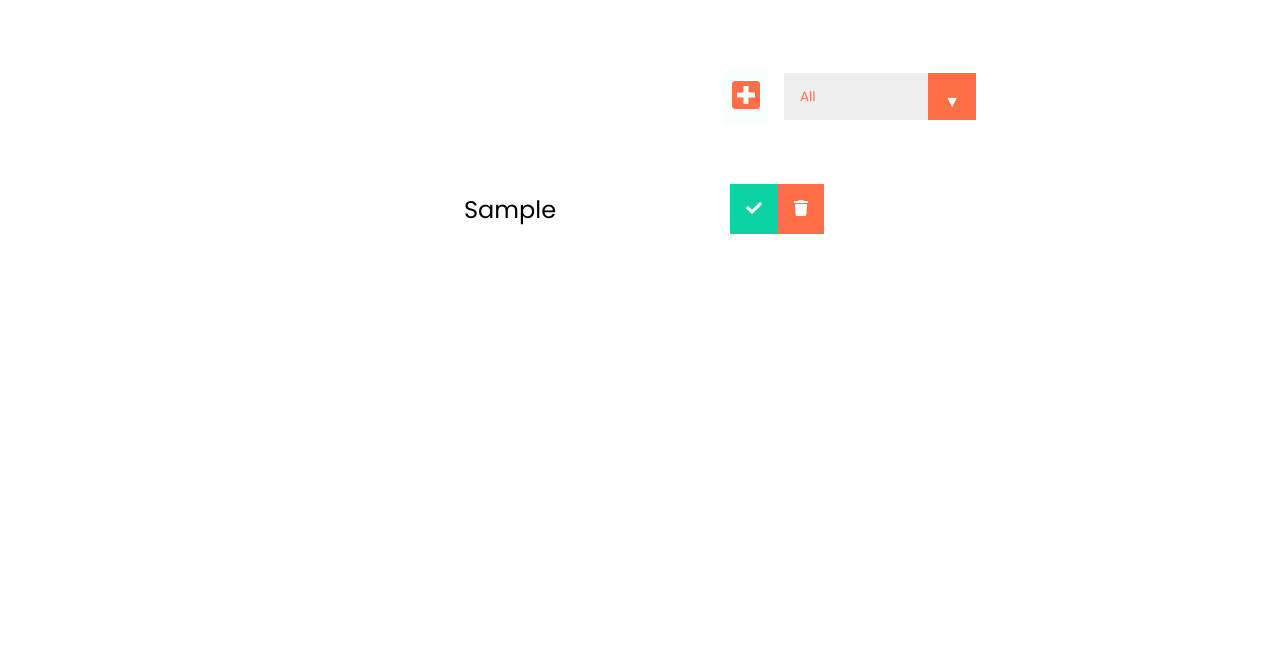
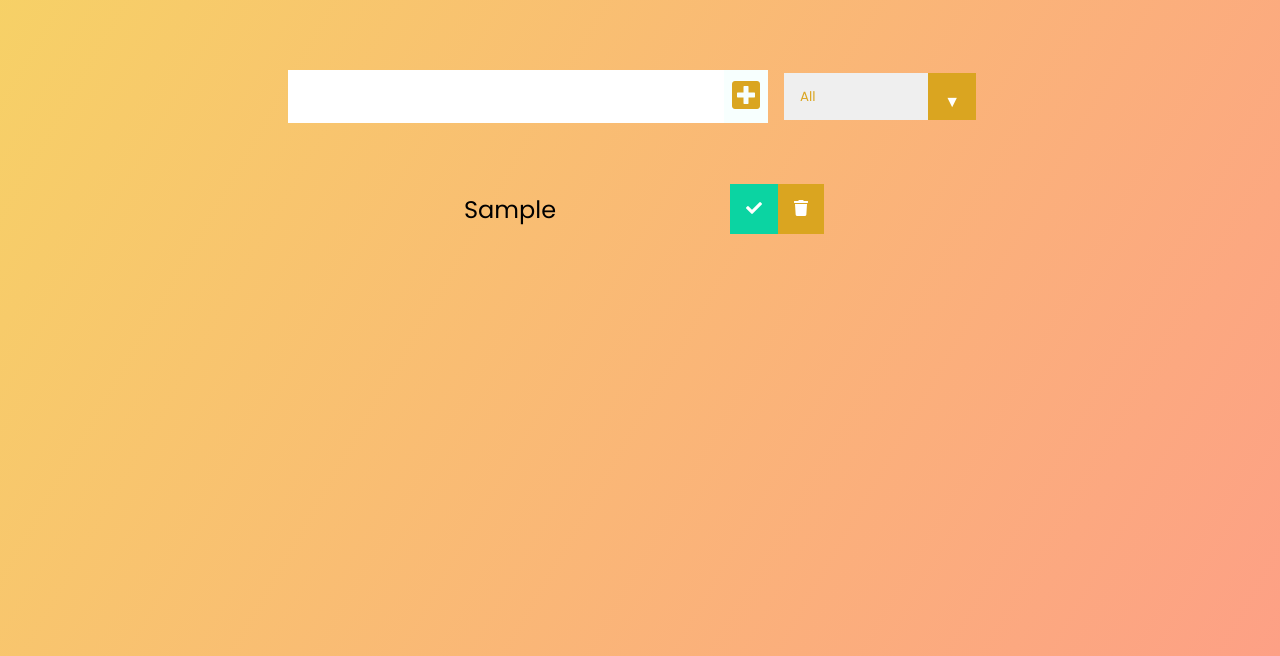
Before and after one commit to Lanhpt/TODO, a plain HTML site: page index.html in a window 1280 px wide. Both pictures are taken after typing "Sample" into the empty fields and a click on the button 746 px from the left and 240 px from the top of the page. Shown: the part 144-800 px from the top of the page. Drawn offline with Linux system fonts and the light colour scheme.

Commit message:
Update style.css

```diff
--- a/style.css
+++ b/style.css
@@ -4,7 +4,7 @@
   box-sizing: border-box;
 }
 body {
-  background-image: linear-gradient(120deg, #f6d365 100%);
+  background-image: linear-gradient(120deg, #f6d365 0%, #fda085 100%);
   color: white;
   font-family: "Poppins", sans-serif;
   min-height: 100vh;
@@ -28,13 +28,13 @@ form button {
   background: white;
 }
 form button {
-  color: #ff6f47;
+  color: #DAA520;
   background: #f7fffe;
   cursor: pointer;
   transition: all 0.3s ease;
 }
 form button:hover {
-  background: #ff6f47;
+  background: #DAA520;
   color: white;
 }
 .todo-container {
@@ -50,7 +50,7 @@ form button:hover {
 
 .todo {
   margin: 0.5rem;
-  background: white;
+  background: yelow;
   font-size: 1.5rem;
   color: black;
   display: flex;
@@ -67,7 +67,7 @@ form button:hover {
 
 .trash-btn,
 .complete-btn {
-  background: #ff6f47;
+  background: #DAA520;
   color: white;
   border: none;
   padding: 1rem;
@@ -115,7 +115,7 @@ select {
   overflow: hidden;
 }
 select {
-  color: #ff6f47;
+  color:#DAA520;
   font-family: "Poppins", sans-serif;
   cursor: pointer;
   width: 12rem;
@@ -127,7 +127,7 @@ select {
   top: 0;
   right: 0;
   padding: 1rem;
-  background: #ff6f47;
+  background: #DAA520;
   cursor: pointer;
   pointer-events: none;
 }
```
